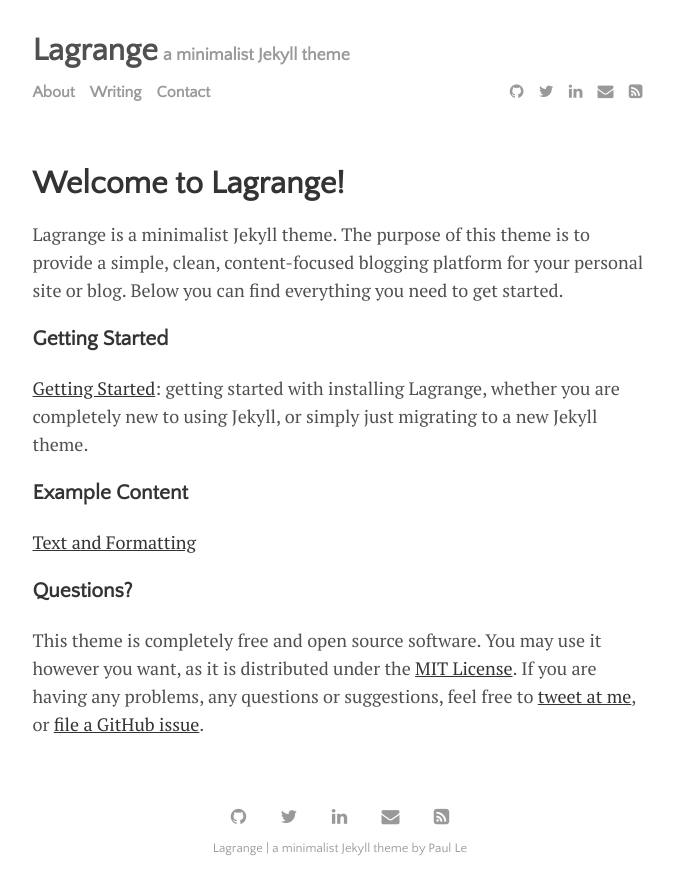
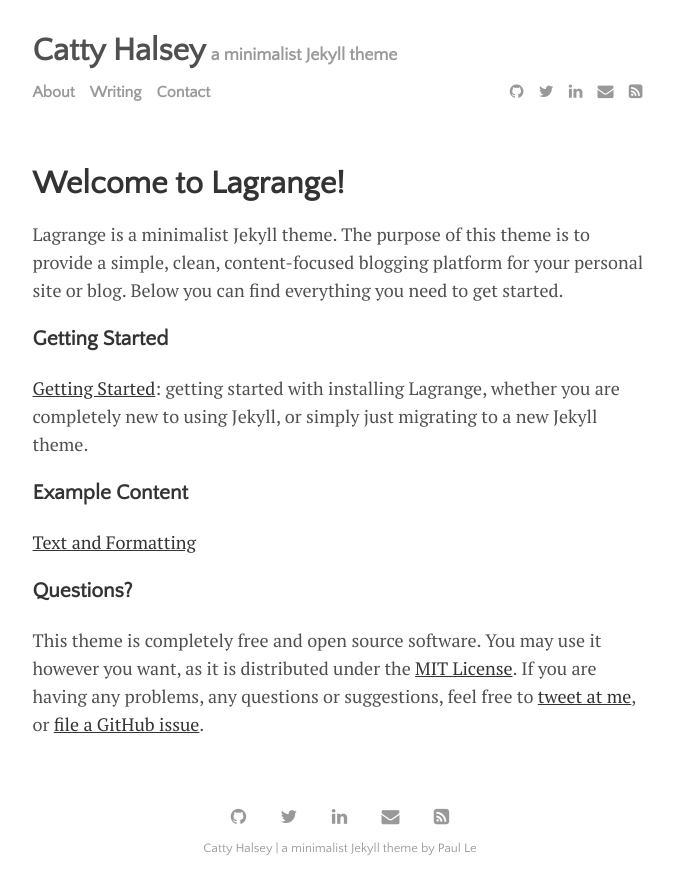
Before and after one commit to catty-halsey/catty-halsey.github.io, a Jekyll site: the page built from menu/about.md, in a window 1280 px wide. Shown: the top 895 px of the page, without its empty margins (300-974 px from the left). Built offline with Jekyll 4.4.1, drawn with Linux system fonts in a browser that asks for light colours.

Commit message:
Update _config.yml

```diff
--- a/_config.yml
+++ b/_config.yml
@@ -20,7 +20,7 @@ permalink:           /:title
 plugins:             [jekyll-paginate, jekyll-sitemap, jekyll-feed, jekyll-seo-tag]
 
 # Customise atom feed settings (this is where Jekyll-Feed gets configuration information)
-title:		           'Lagrange'
+title:		           'Catty Halsey'
 description:	       'a minimalist Jekyll theme'
 author:              'Paul Le'
 
```
